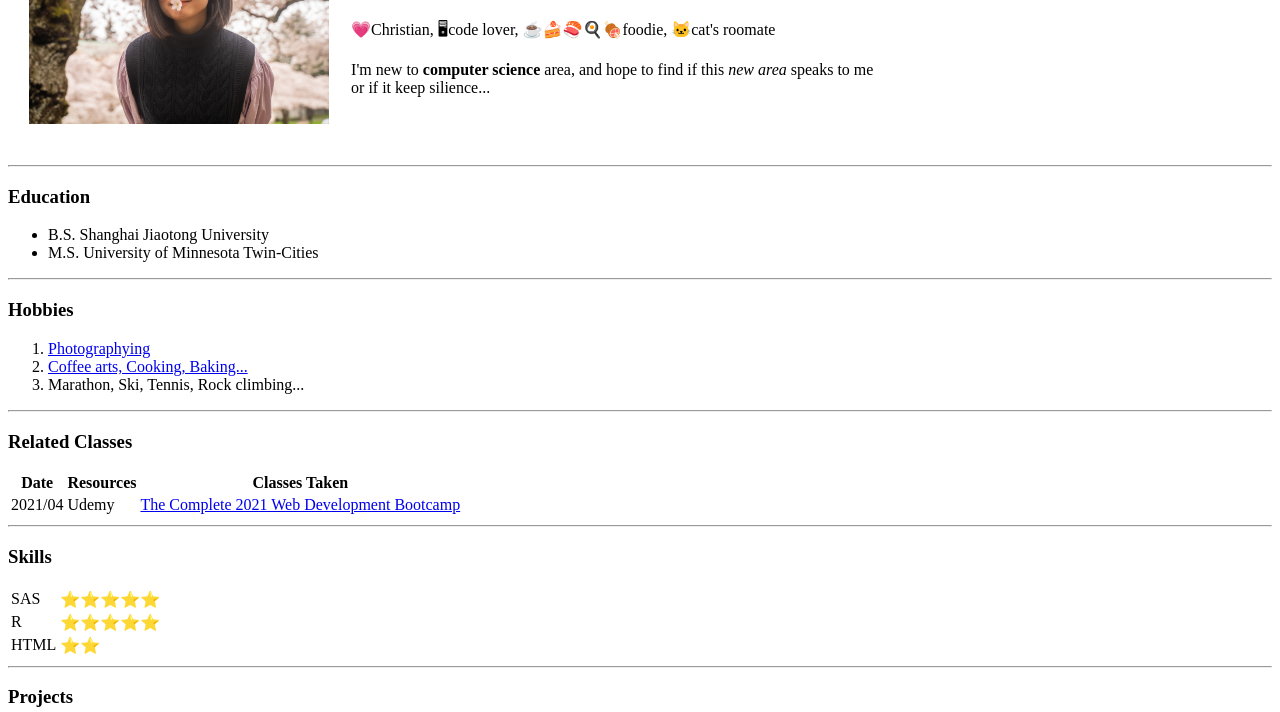
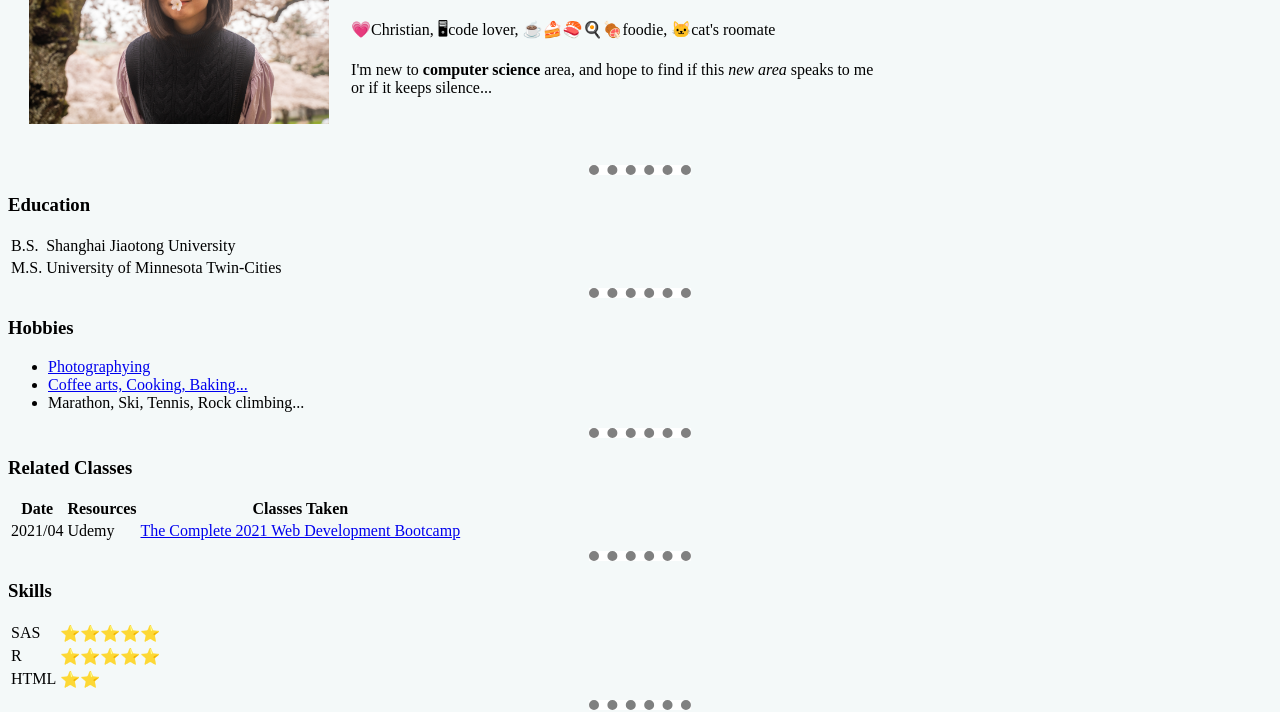
Before and after one commit to amberg0330/cv, a plain HTML site: page index.html in a window 1280 px wide. Shown: the part 105-817 px from the top of the page. Drawn offline with Linux system fonts and the light colour scheme.

Commit message:
Add files via upload

```diff
--- a/index.html
+++ b/index.html
@@ -8,16 +8,33 @@
   <!--encoding: unicode-table.com-->
   <meta charset="utf-8">
   <title>❤Xu(Amber) Guo's Personal Site</title>
+  <style>
+    body {
+      background-color: #f4f9f9;
+    }
+    hr{
+      background-color:white;
+      border-style:dotted none none;
+      border-width:10px;
+      border-color: grey;
+      height:0px;
+      width:8%;
+    }
+
+  </style>
 </head>
 
+<!--style=background:blue-->
 <body>
   <table cellspacing="20">
     <tr>
       <td><img height="200" src="sakura.jpg" alt="Xu's profile pic under Sakura trees"></td>
-      <td>  <h1>Xu(Amber) Guo</h1>
+      <td>
+        <h1>Xu(Amber) Guo</h1>
         <p>💗Christian, 🖥code lover, ☕🍰🍣🍳🍖foodie, 🐱cat's roomate</p>
         <p>I'm new to <strong>computer science</strong> area, and hope to find if this <em>new area</em> speaks to me
-          <br>or if it keep silience...</td>
+          <br>or if it keeps silence...
+      </td>
     </tr>
   </table>
 
@@ -25,18 +42,24 @@
   </p>
   <hr>
   <h3>Education</h3>
-  <ul>
-    <li>B.S. Shanghai Jiaotong University</li>
-    <li>M.S. University of Minnesota Twin-Cities</li>
-  </ul>
+  <table>
+    <tr>
+      <td>B.S.</td>
+      <td>Shanghai Jiaotong University</td>
+    </tr>
+    <tr>
+      <td>M.S.</td>
+      <td>University of Minnesota Twin-Cities</td>
+    </tr>
+  </table>
 
   <hr>
   <h3>Hobbies</h3>
-  <ol>
+  <ul>
     <li><a href="https://www.instagram.com/amberg0330/">Photographying</a></li>
     <li><a href="https://www.xiachufang.com/cook/10259344/cooked/">Coffee arts, Cooking, Baking...</a></li>
     <li>Marathon, Ski, Tennis, Rock climbing...</li>
-  </ol>
+  </ul>
 
   <hr>
   <h3>Related Classes</h3>
```
